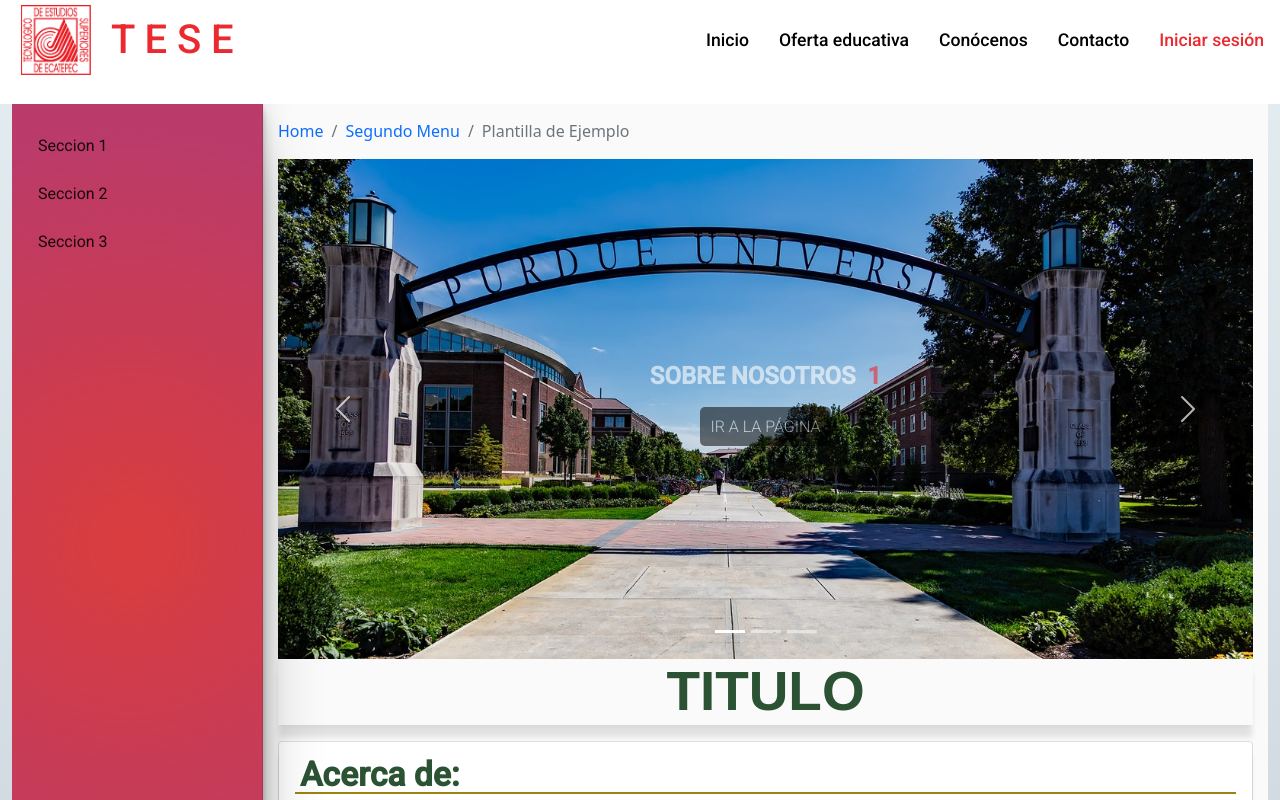
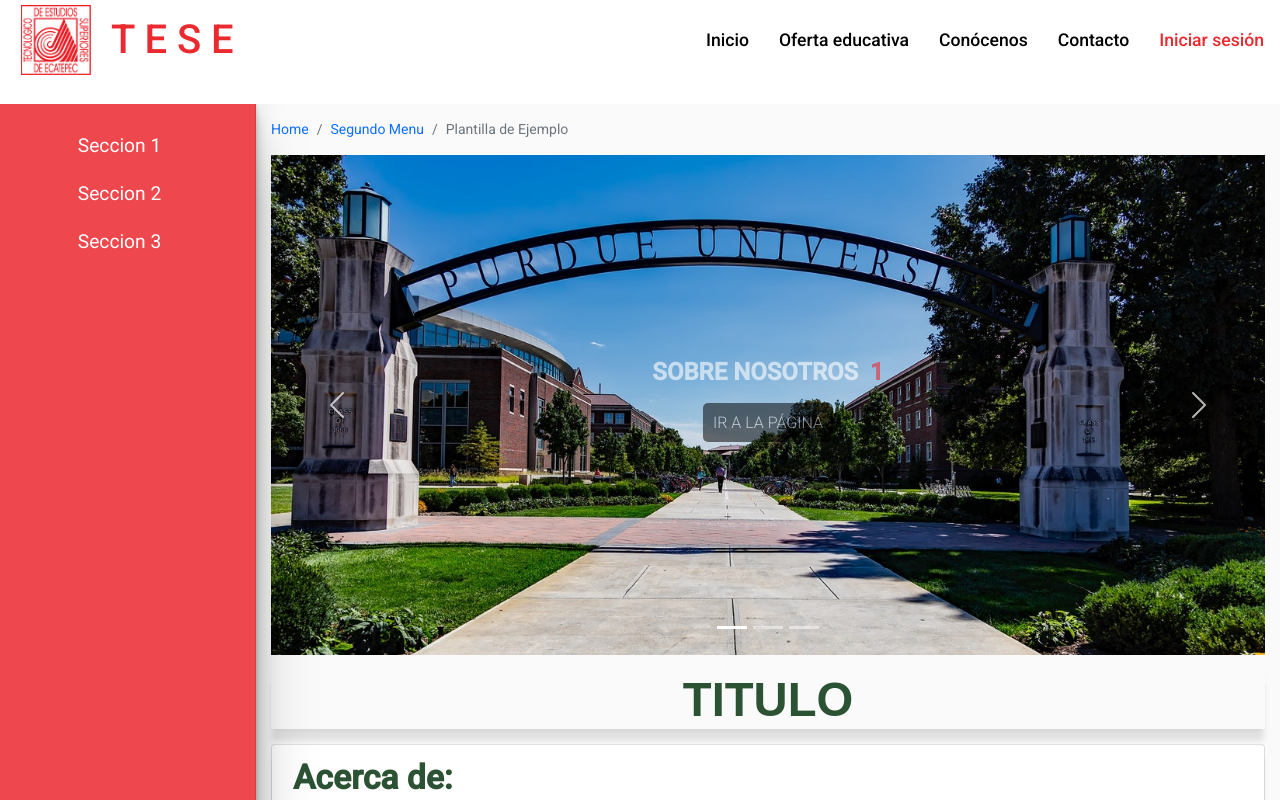
Before and after one commit to ArturoCamacho0/web-TESE, an Angular app: page /plantillacontenido in a window 1280 px wide. Shown: the top 800 px of the page. Built offline with nearby package versions, Linux system fonts and the light colour scheme.

Commit message:
Estilos en plantilla

```diff
--- a/src/app/app.routing.ts
+++ b/src/app/app.routing.ts
@@ -6,7 +6,7 @@
 // Rutas
 const appRoutes: Routes = [
     { path: '', component: HomeComponent },
-    {path: 'plantillacontenido',component:PlantillaContenidoComponent}
+    { path: 'plantillacontenido', component:PlantillaContenidoComponent }
 ];
 
 // Exportar el modulo
--- a/src/app/components/sections/plantilla-contenido/plantilla-contenido.component.css
+++ b/src/app/components/sections/plantilla-contenido/plantilla-contenido.component.css
@@ -1,12 +1,8 @@
-
-
-
 /* Configuracion de estilos para la plantilla contenido. */
 
 /* Elementos css para el titulo, y subtitulos se configura el color del titulo y se le agrega un borde  por debajo */
-.titulo{
+.titulo {
   text-align: center;
-
 
   font-family: sans-serif;
 
@@ -15,12 +11,12 @@
   color: #2c5234;
   line-height: 1.5ch;
   padding: 10px;
-  box-shadow: rgba(0, 0, 0, 0.1) 0px 13px 6px -1px, rgba(0, 0, 0, 0.06) 0px 2px 4px -1px;
-
+  box-shadow: rgba(0, 0, 0, 0.1) 0px 13px 6px -1px,
+    rgba(0, 0, 0, 0.06) 0px 2px 4px -1px;
 }
 
 /* Se utiliza para el primer subtitulo */
-.Titulo2{
+.Titulo2 {
   color: #2c5234;
   font-weight: bold;
   text-align: justify;
@@ -29,9 +25,8 @@
   font-size: 4ch;
 }
 
-
 /* Subtitulo central o ideas */
-.subtitulo{
+.subtitulo {
   color: #2c5234;
   font-weight: bold;
   text-align: center;
@@ -43,58 +38,79 @@
 /*  */
 
 /* Cuerpo de la seccion SUBTITULO */
-.card-body{
-  box-shadow: rgba(0, 0, 0, 0.1) 0px 13px 6px -1px, rgba(0, 0, 0, 0.06) 0px 2px 4px -1px;
-
+.card-body {
+  box-shadow: rgba(0, 0, 0, 0.1) 0px 13px 6px -1px,
+    rgba(0, 0, 0, 0.06) 0px 2px 4px -1px;
 }
 
-
 /* Se agrega un efecto de sombra al rededor del contenido */
-.container{
-  box-shadow: rgba(17, 17, 26, 0.1) 0px 8px 24px, rgba(17, 17, 26, 0.1) 0px 16px 56px, rgba(17, 17, 26, 0.1) 0px 24px 80px;
-
-
+.container {
+  box-shadow: rgba(17, 17, 26, 0.1) 0px 8px 24px,
+    rgba(17, 17, 26, 0.1) 0px 16px 56px, rgba(17, 17, 26, 0.1) 0px 24px 80px;
 }
 
-.side-container{
+.container-fluid {
+  padding: 0;
+}
+/* Elementos CSS de la Sidebar */
 
+.sidebar {
+  /* background-image: radial-gradient(
+    circle farthest-corner at 47.4% 55%,
+    rgba(218, 61, 61, 1) 0%,
+    rgba(170, 13, 71, 0.81) 90%
+  ); */
+
+  background-color: #eb2a31da;
+
+  box-shadow: rgba(0, 0, 0, 0.25) 0px 54px 55px,
+    rgba(0, 0, 0, 0.12) 0px -12px 30px, rgba(0, 0, 0, 0.12) 0px 4px 6px,
+    rgba(0, 0, 0, 0.17) 0px 12px 13px, rgba(0, 0, 0, 0.09) 0px -3px 5px;
 }
 
-
-/* Elementos CSS de la Sidebar */
-
-
-.sidebar {
-  background-image: radial-gradient( circle farthest-corner at 47.4% 55%,  rgba(218,61,61,1) 0%, rgba(170,13,71,0.81) 90% );
-
-
-  box-shadow: rgba(0, 0, 0, 0.25) 0px 54px 55px, rgba(0, 0, 0, 0.12) 0px -12px 30px, rgba(0, 0, 0, 0.12) 0px 4px 6px, rgba(0, 0, 0, 0.17) 0px 12px 13px, rgba(0, 0, 0, 0.09) 0px -3px 5px;
+.mat-list-option{
+  color: #fff;
+  text-align: center;
+  font-size: 1.2rem;
 }
 
+.text-side h1{
+  margin-top: 15px;
+  margin-bottom: 15px;
+}
 
+.subtitulo, .Titulo2{
+  margin-bottom: 15px;
+  padding-bottom: 15px;
+}
+
+body::-webkit-scrollbar {
+  display: none;
+}
 
 body {
   background-image: linear-gradient(to top, #cfd9df 0%, #e2ebf0 100%);
-
 }
 
+#acordeon > div{
+  width: 100%;
+}
 
+#acordeon > div div a{
+  width: 100%;
+}
 
-
-
-
-
-
+.accordion-item:hover h2 button{
+  background-color: rgb(181, 215, 255);
+}
 
 /* Configuracion de estilos globales */
 
-
-
-a{
+a {
   text-decoration: none;
 }
 
-.side-container{
+.side-container {
   height: 100vh;
 }
 
@@ -103,18 +119,18 @@
   width: 20%;
 }
 
-.side-content{
+.side-content {
   padding: 15px;
 }
 
-.cards{
+.cards {
   display: flex;
   flex-flow: column;
-  justify-content:center;
+  justify-content: center;
   background-color: #fff;
 }
 
-.careers{
+.careers {
   width: 98%;
   margin-right: 0;
   margin-left: 0;
@@ -122,16 +138,16 @@
   margin: 10px;
 }
 
-.row{
+.row {
   gap: 10px;
   margin-top: 40px;
 }
 
-.card-career{
+.card-career {
   height: 100px;
 }
 
-.card-career > mat-card{
+.card-career > mat-card {
   width: 100%;
   height: 100%;
   background-position: center;
@@ -144,51 +160,51 @@
   color: black;
 }
 
-.card-career > mat-card > span{
+.card-career > mat-card > span {
   font-size: 1.3rem;
   text-align: center;
 }
 
-.card-career:hover > mat-card > span{
+.card-career:hover > mat-card > span {
   display: none;
 }
 
-.card-career:hover > mat-card{
+.card-career:hover > mat-card {
   filter: blur(1px);
 }
 
-.informatica:hover > mat-card{
-  background-image: url('../../../../assets/images/informatica.jpg');
+.informatica:hover > mat-card {
+  background-image: url("../../../../assets/images/informatica.jpg");
 }
 
-.quimica:hover > mat-card{
-  background-image: url('../../../../assets/images/quimica.jpg');
+.quimica:hover > mat-card {
+  background-image: url("../../../../assets/images/quimica.jpg");
 }
 
-.contador:hover > mat-card{
-  background-image: url('../../../../assets/images/contador.jpg');
+.contador:hover > mat-card {
+  background-image: url("../../../../assets/images/contador.jpg");
 }
 
-.act{
+.act {
   background-color: white;
   color: black;
   text-align: center;
 }
 
-.open{
+.open {
   display: none;
 }
 
-@media screen and (max-width: 860px){
-  .card-career > mat-card > span{
+@media screen and (max-width: 860px) {
+  .card-career > mat-card > span {
     font-size: 1rem;
   }
 
-  #side{
+  #side {
     width: 70vw;
   }
 
-  #arrow{
+  #arrow {
     margin-bottom: 20px;
     font-weight: bold;
     font-size: 2rem;
@@ -197,31 +213,30 @@
     align-items: center;
   }
 
-  .text-side{
+  .text-side {
     margin-top: 20px;
   }
 }
 
-@media screen and (min-width: 860px){
-  #arrow{
+@media screen and (min-width: 860px) {
+  #arrow {
     display: none;
   }
 
-  .divider{
+  .divider {
     display: none;
   }
 }
 
-
 #container {
-  overflow:hidden; /* change to hidden */
+  overflow: hidden; /* change to hidden */
   margin: 0 auto;
-  margin-top:37px;
+  margin-top: 37px;
   height: 100%;
-  width:875px;
+  width: 875px;
   -moz-box-shadow: 0 30 30px 5px #999;
   -webkit-box-shadow: 30 0 30px 5px #999;
   -o-box-shadow: 0 30 30px 5px #999;
-  border:1px solid black;
-  border-top-style:none;
+  border: 1px solid black;
+  border-top-style: none;
 }
--- a/src/app/components/sections/plantilla-contenido/plantilla-contenido.component.html
+++ b/src/app/components/sections/plantilla-contenido/plantilla-contenido.component.html
@@ -1,42 +1,22 @@
-<body>
-
- <div class="container-fluid" >
-
-
-
-
+<div class="container-fluid">
   <mat-drawer-container class="side-container">
-
-
-
     <!-- Inicio de la SIDE NAV BAR; Si se desea eliminar se borrara este bloque de codigo y el final mat drawer  -->
     <mat-drawer mode="side" class="sidebar" id="side" #drawer opened>
-
       <mat-selection-list role="list container" [multiple]="false">
-
-            <a href="#"><mat-list-option>
-
-
+        <a href="#">
+          <mat-list-option>
             Seccion 1
-
-            </mat-list-option></a>
-
+          </mat-list-option>
+        </a>
 
         <mat-list-option role="listitem">
           Seccion 2
-
-
         </mat-list-option>
 
+        <mat-list-option role="listitem">
+          Seccion 3
+        </mat-list-option>
 
-
-            <mat-list-option role="listitem">
-
-            Seccion 3
-
-
-
-            </mat-list-option>
       </mat-selection-list>
     </mat-drawer>
 
@@ -48,16 +28,9 @@
 
       <mat-divider class="divider"></mat-divider>
 
-
-
-
       <!-- Empieza el area para ingresar contenido en el panel lateral -->
-        <div class="text-side" >
+      <div class="text-side">
         <div class="box-shadow= 50px 50px;">
-
-
-
-
 
           <!-- Breadcrumb, ayuda a que el sitio sea mas agil y el usuario sepa en donde esta localizado, hacia donde puede ir y que paginas le anteceden -->
           <nav aria-label="breadcrumb">
@@ -68,26 +41,21 @@
             </ol>
           </nav>
 
-
           <!-- Carrousel dentro de la pagina; de no ser necesario puede ser
 eliminado sin ningun problema: Para la implementacion en tu componente tendras que realizar las importaciones necesarias en el ts; ir al archivo para mas informacion -->
-
-
           <app-carousel [items]="carouselData"></app-carousel>
 
-
-<!--  -->
-
-
-  <h1 class="titulo">TITULO
-  </h1>
-
+          <h1 class="titulo">TITULO</h1>
 
           <div class="card">
             <div class="card-body">
-      <h4 class="card-title"><div class="Titulo2">Acerca de:</div></h4>
-      <p class="card-text"> Es el trámite que realizan los y las egresados(as) de esta Institución para la obtención de su Título y Cédula Profesional>, para ello deberán llevar a cabo en la jefatura de su división correspondiente la acreditación de alguna de las opciones de Titulación establecidas en el Reglamento respetivo y posteriormente presentar la documentación solicitada en la Oficina de Titulación.
-
+              <h4 class="card-title">
+                <div class="Titulo2">Acerca de:</div>
+              </h4>
+              <p class="card-text"> Es el trámite que realizan los y las egresados(as) de esta Institución para la
+                obtención de su Título y Cédula Profesional>, para ello deberán llevar a cabo en la jefatura de su
+                división correspondiente la acreditación de alguna de las opciones de Titulación establecidas en el
+                Reglamento respetivo y posteriormente presentar la documentación solicitada en la Oficina de Titulación.
                 <br>
                 <br>
               </p>
@@ -96,36 +64,47 @@
 
           <mat-divider></mat-divider>
 
-
           <div class="accordion accordion-flush" id="accordionFlushExample">
             <div class="accordion-item">
               <h2 class="accordion-header" id="flush-headingOne">
-        <button class="accordion-button collapsed" type="button" data-bs-toggle="collapse" data-bs-target="#flush-collapseOne" aria-expanded="false" aria-controls="flush-collapseOne">
+                <button class="accordion-button collapsed" type="button" data-bs-toggle="collapse"
+                  data-bs-target="#flush-collapseOne" aria-expanded="false" aria-controls="flush-collapseOne">
                   Accordion Item #1
                 </button>
               </h2>
-      <div id="flush-collapseOne" class="accordion-collapse collapse" aria-labelledby="flush-headingOne" data-bs-parent="#accordionFlushExample">
-        <div class="accordion-body">Placeholder content for this accordion, which is intended to demonstrate the <code>.accordion-flush</code> class. This is the first item's accordion body.</div>
+              <div id="flush-collapseOne" class="accordion-collapse collapse" aria-labelledby="flush-headingOne"
+                data-bs-parent="#accordionFlushExample">
+                <div class="accordion-body">Placeholder content for this accordion, which is intended to demonstrate the
+                  <code>.accordion-flush</code> class. This is the first item's accordion body.</div>
               </div>
             </div>
             <div class="accordion-item">
               <h2 class="accordion-header" id="flush-headingTwo">
-        <button class="accordion-button collapsed" type="button" data-bs-toggle="collapse" data-bs-target="#flush-collapseTwo" aria-expanded="false" aria-controls="flush-collapseTwo">
+                <button class="accordion-button collapsed" type="button" data-bs-toggle="collapse"
+                  data-bs-target="#flush-collapseTwo" aria-expanded="false" aria-controls="flush-collapseTwo">
                   Accordion Item #2
                 </button>
               </h2>
-      <div id="flush-collapseTwo" class="accordion-collapse collapse" aria-labelledby="flush-headingTwo" data-bs-parent="#accordionFlushExample">
-        <div class="accordion-body">Placeholder content for this accordion, which is intended to demonstrate the <code>.accordion-flush</code> class. This is the second item's accordion body. Let's imagine this being filled with some actual content.</div>
+              <div id="flush-collapseTwo" class="accordion-collapse collapse" aria-labelledby="flush-headingTwo"
+                data-bs-parent="#accordionFlushExample">
+                <div class="accordion-body">Placeholder content for this accordion, which is intended to demonstrate the
+                  <code>.accordion-flush</code> class. This is the second item's accordion body. Let's imagine this
+                  being filled with some actual content.</div>
               </div>
             </div>
             <div class="accordion-item">
               <h2 class="accordion-header" id="flush-headingThree">
-        <button class="accordion-button collapsed" type="button" data-bs-toggle="collapse" data-bs-target="#flush-collapseThree" aria-expanded="false" aria-controls="flush-collapseThree">
+                <button class="accordion-button collapsed" type="button" data-bs-toggle="collapse"
+                  data-bs-target="#flush-collapseThree" aria-expanded="false" aria-controls="flush-collapseThree">
                   Accordion Item #3
                 </button>
               </h2>
-      <div id="flush-collapseThree" class="accordion-collapse collapse" aria-labelledby="flush-headingThree" data-bs-parent="#accordionFlushExample">
-        <div class="accordion-body">Placeholder content for this accordion, which is intended to demonstrate the <code>.accordion-flush</code> class. This is the third item's accordion body. Nothing more exciting happening here in terms of content, but just filling up the space to make it look, at least at first glance, a bit more representative of how this would look in a real-world application.</div>
+              <div id="flush-collapseThree" class="accordion-collapse collapse" aria-labelledby="flush-headingThree"
+                data-bs-parent="#accordionFlushExample">
+                <div class="accordion-body">Placeholder content for this accordion, which is intended to demonstrate the
+                  <code>.accordion-flush</code> class. This is the third item's accordion body. Nothing more exciting
+                  happening here in terms of content, but just filling up the space to make it look, at least at first
+                  glance, a bit more representative of how this would look in a real-world application.</div>
               </div>
             </div>
           </div>
@@ -133,35 +112,28 @@
 
 
           <div class="card">
-    <div class="card-body" >
+            <div class="card-body">
 
               <span class="text-center">
                 <div class="subtitulo">Texto central</div>
 
-     Lorem, ipsum dolor sit amet consectetur adipisicing elit. Repellendus aspernatur aliquid rem consectetur quam veniam, ab doloremque id ullam in modi sit. Dolore beatae tempora similique atque esse placeat nam?
-     Lorem ipsum dolor sit amet, consectetur adipisicing elit. Esse voluptatem quo animi pariatur eaque veritatis voluptate, expedita enim accusantium aliquid molestiae libero, mollitia voluptatibus ipsa assumenda facere ut sint at!lorem Lorem ipsum dolor sit amet consectetur adipisicing elit. Aperiam illum quia consequuntur nihil asperiores repellat odio nesciunt illo, quo cum a amet dolorum esse facere! Adipisci quis dolore nemo voluptas? Lorem ipsum dolor sit amet consectetur adipisicing elit. Consequuntur quo modi quisquam iusto saepe accusamus odit, corrupti velit suscipit similique expedita. Ullam praesentium libero earum! Beatae deserunt molestias quia ad!
-
-
-
+                Lorem, ipsum dolor sit amet consectetur adipisicing elit. Repellendus aspernatur aliquid rem consectetur
+                quam veniam, ab doloremque id ullam in modi sit. Dolore beatae tempora similique atque esse placeat nam?
+                Lorem ipsum dolor sit amet, consectetur adipisicing elit. Esse voluptatem quo animi pariatur eaque
+                veritatis voluptate, expedita enim accusantium aliquid molestiae libero, mollitia voluptatibus ipsa
+                assumenda facere ut sint at!lorem Lorem ipsum dolor sit amet consectetur adipisicing elit. Aperiam illum
+                quia consequuntur nihil asperiores repellat odio nesciunt illo, quo cum a amet dolorum esse facere!
+                Adipisci quis dolore nemo voluptas? Lorem ipsum dolor sit amet consectetur adipisicing elit.
+                Consequuntur quo modi quisquam iusto saepe accusamus odit, corrupti velit suscipit similique expedita.
+                Ullam praesentium libero earum! Beatae deserunt molestias quia ad!
               </span>
             </div>
           </div>
 
-
-
-
-
-
-
           <!-- Seccion de "carrousel", donde se puede enlazar a otras cosas que quiza no consideren poner una sidebar -->
-
           <div class="cards">
             <mat-card class="careers">
-        <mat-divider></mat-divider>
-
-        <div class="Titulo2" >Cards de contenido:</div>
-
-
+              <div class="Titulo2">Cards de contenido:</div>
 
               <div class="row">
                 <a href="#" class="card-career informatica col">
@@ -194,30 +166,34 @@
 
           <mat-divider></mat-divider>
 
-
-
           <!-- Seccion de documentos; Algunas paginas contienen documentos o enlaces a los que el usuario puede acceder/descargar, si lo necesitas puedes implementarlo en cada uno de los "accordion body" cada uno de estos representa a una opcion o documento -->
-
-<div class="alert alert-primary d-flex align-items-center" role="alert">
-  <svg xmlns="http://www.w3.org/2000/svg" width="24" height="24" fill="currentColor" class="bi bi-exclamation-triangle-fill flex-shrink-0 me-2" viewBox="0 0 16 16" role="img" aria-label="Warning:">
-    <path d="M8.982 1.566a1.13 1.13 0 0 0-1.96 0L.165 13.233c-.457.778.091 1.767.98 1.767h13.713c.889 0 1.438-.99.98-1.767L8.982 1.566zM8 5c.535 0 .954.462.9.995l-.35 3.507a.552.552 0 0 1-1.1 0L7.1 5.995A.905.905 0 0 1 8 5zm.002 6a1 1 0 1 1 0 2 1 1 0 0 1 0-2z"/>
-  </svg>
+          <div class="alert alert-primary d-flex align-items-center" id="acordeon" role="alert">
+            <!-- <svg xmlns="http://www.w3.org/2000/svg" width="24" height="24" fill="currentColor"
+              class="bi bi-exclamation-triangle-fill flex-shrink-0 me-2" viewBox="0 0 16 16" role="img"
+              aria-label="Warning:">
+              <path
+                d="M8.982 1.566a1.13 1.13 0 0 0-1.96 0L.165 13.233c-.457.778.091 1.767.98 1.767h13.713c.889 0 1.438-.99.98-1.767L8.982 1.566zM8 5c.535 0 .954.462.9.995l-.35 3.507a.552.552 0 0 1-1.1 0L7.1 5.995A.905.905 0 0 1 8 5zm.002 6a1 1 0 1 1 0 2 1 1 0 0 1 0-2z" />
+            </svg> -->
             <div>
-Documentos Anexos
-
+              <h2>Documentos Anexos</h2>
               <div class="accordion" id="accordionPanelsStayOpenExample">
                 <div class="accordion-item">
                   <h2 class="accordion-header" id="panelsStayOpen-headingOne">
-      <button class="accordion-button" type="button" data-bs-toggle="collapse" data-bs-target="#panelsStayOpen-collapseOne" aria-expanded="true" aria-controls="panelsStayOpen-collapseOne">
+                    <button class="accordion-button" type="button" data-bs-toggle="collapse"
+                      data-bs-target="#panelsStayOpen-collapseOne" aria-expanded="true"
+                      aria-controls="panelsStayOpen-collapseOne">
                       Documento 1
                     </button>
                   </h2>
-    <div id="panelsStayOpen-collapseOne" class="accordion-collapse collapse show" aria-labelledby="panelsStayOpen-headingOne">
+                  <div id="panelsStayOpen-collapseOne" class="accordion-collapse collapse show"
+                    aria-labelledby="panelsStayOpen-headingOne">
                     <div class="accordion-body">
                       <mat-card-content>
                       </mat-card-content>
                       <mat-card-actions style="margin-right: auto; font-size: 8pt;">
-         <a href="http://www.tese.edu.mx/documentos2004/5886_SHFFYLY.doc" class="enlace-pdf" mat-button>Características de Fotografías<br> para Trámite <br>de Titulación FO-TESE-URC-22</a>
+                        <a href="http://www.tese.edu.mx/documentos2004/5886_SHFFYLY.doc" class="enlace-pdf"
+                          mat-button>Características de Fotografías<br> para Trámite <br>de Titulación
+                          FO-TESE-URC-22</a>
 
                       </mat-card-actions>
                     </div>
@@ -225,25 +201,39 @@
                 </div>
                 <div class="accordion-item">
                   <h2 class="accordion-header" id="panelsStayOpen-headingTwo">
-      <button class="accordion-button collapsed" type="button" data-bs-toggle="collapse" data-bs-target="#panelsStayOpen-collapseTwo" aria-expanded="false" aria-controls="panelsStayOpen-collapseTwo">
+                    <button class="accordion-button collapsed" type="button" data-bs-toggle="collapse"
+                      data-bs-target="#panelsStayOpen-collapseTwo" aria-expanded="false"
+                      aria-controls="panelsStayOpen-collapseTwo">
                       Documento 2
                     </button>
                   </h2>
-    <div id="panelsStayOpen-collapseTwo" class="accordion-collapse collapse" aria-labelledby="panelsStayOpen-headingTwo">
+                  <div id="panelsStayOpen-collapseTwo" class="accordion-collapse collapse"
+                    aria-labelledby="panelsStayOpen-headingTwo">
                     <div class="accordion-body">
-      Lorem ipsum dolor sit amet consectetur adipisicing elit. Corrupti repellat aperiam error quasi! Hic fugit error sequi incidunt quisquam recusandae harum beatae voluptas accusantium. Ea dolorem vitae natus excepturi laboriosam!
+                      Lorem ipsum dolor sit amet consectetur adipisicing elit. Corrupti repellat aperiam error quasi!
+                      Hic fugit error sequi incidunt quisquam recusandae harum beatae voluptas accusantium. Ea dolorem
+                      vitae natus excepturi laboriosam!
                     </div>
                   </div>
                 </div>
                 <div class="accordion-item">
                   <h2 class="accordion-header" id="panelsStayOpen-headingThree">
-      <button class="accordion-button collapsed" type="button" data-bs-toggle="collapse" data-bs-target="#panelsStayOpen-collapseThree" aria-expanded="false" aria-controls="panelsStayOpen-collapseThree">
+                    <button class="accordion-button collapsed" type="button" data-bs-toggle="collapse"
+                      data-bs-target="#panelsStayOpen-collapseThree" aria-expanded="false"
+                      aria-controls="panelsStayOpen-collapseThree">
                       Documento 3
                     </button>
                   </h2>
-    <div id="panelsStayOpen-collapseThree" class="accordion-collapse collapse" aria-labelledby="panelsStayOpen-headingThree">
+                  <div id="panelsStayOpen-collapseThree" class="accordion-collapse collapse"
+                    aria-labelledby="panelsStayOpen-headingThree">
                     <div class="accordion-body">
-      Lorem ipsum, dolor sit amet consectetur adipisicing elit. Eum illo optio sint tempora culpa modi hic quod expedita iure voluptatum. Repellat aut ratione ipsum totam veritatis similique nulla voluptate ea! Lorem ipsum dolor sit amet consectetur adipisicing elit. Consectetur similique soluta fugiat tenetur cum maiores perspiciatis laudantium quaerat sequi qui ut iure beatae ex expedita fugit animi, neque molestias praesentium!
+                      Lorem ipsum, dolor sit amet consectetur adipisicing elit. Eum illo optio sint tempora culpa modi
+                      hic quod expedita iure voluptatum. Repellat aut ratione ipsum totam veritatis similique nulla
+                      voluptate ea! Lorem ipsum dolor sit amet consectetur adipisicing elit. Consectetur similique
+                      soluta fugiat tenetur cum maiores perspiciatis laudantium quaerat sequi qui ut iure beatae ex
+                      expedita fugit animi, neque molestias praesentium!
+                    </div>
+                  </div>
                 </div>
               </div>
             </div>
@@ -251,33 +241,7 @@
         </div>
       </div>
 
-
-      </div>
-
-
-
-
-
-
-        </div>
-
-
-
-
       <!-- Etiqueda de cerrado de la side nav bar, se elimina para retirar la barra de navegacion lateral -->
     </mat-drawer-content>
-
-
-
   </mat-drawer-container>
-
-
-
-<!-- Div del body, esto centra el contenido en modo web y deja fuera los mat card -->
-
-
-
-
-
 </div>
-</body>
```
Also changed, not shown: src/styles.css (+14 -0 lines), src/app/app.component.css (line endings or trailing spaces). Lines whose indentation alone changed are shown as unchanged.
